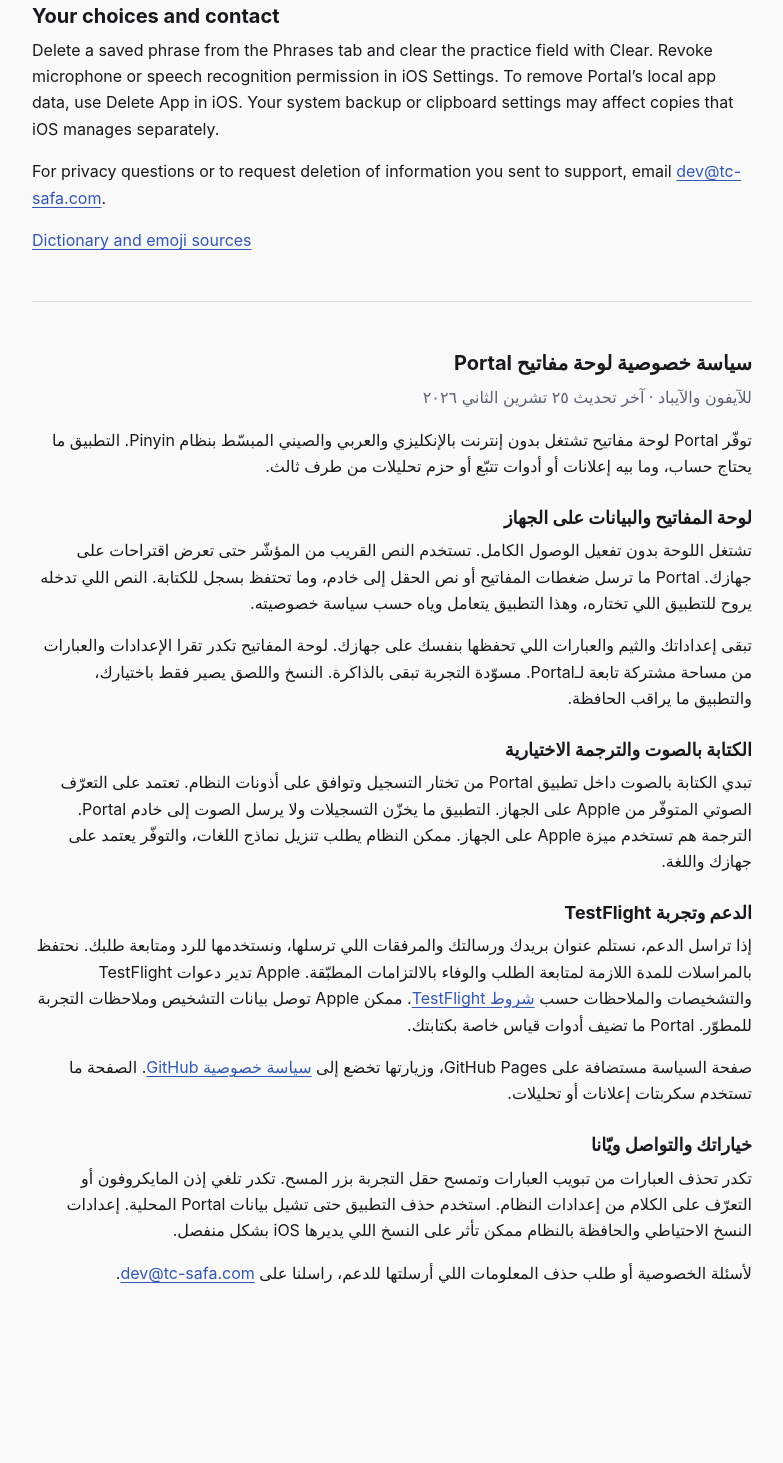
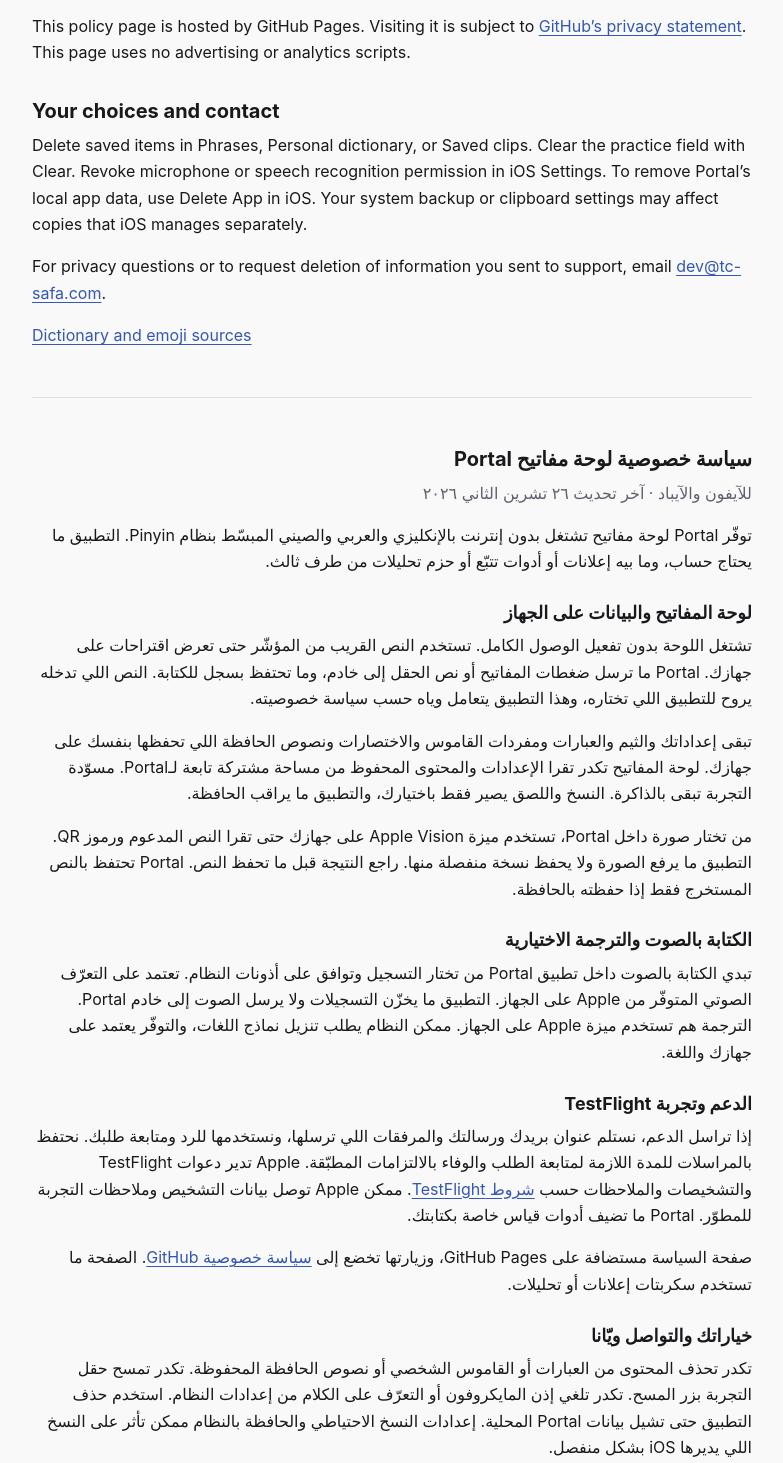
Before and after one commit to technicalcenter-dev/legal, a plain HTML site: page portal/privacy/index.html in a window 1280 px wide. Shown: the part 1178-2641 px from the top of the page, without its empty margins (248-1031 px from the left). Before the commit the page ends 2560 px from the top, so only its background shows below. Drawn offline with Linux system fonts and the light colour scheme.

Commit message:
Disclose Portal iOS dictionary, clips, and photo scanning (#7)

```diff
--- a/portal/privacy/index.html
+++ b/portal/privacy/index.html
@@ -35,14 +35,15 @@
   <main>
     <header>
       <h1>Portal Keyboard Privacy Policy</h1>
-      <p class="meta">iPhone and iPad · Updated <time datetime="2026-11-25">November 25, 2026</time></p>
+      <p class="meta">iPhone and iPad · Updated <time datetime="2026-11-26">November 26, 2026</time></p>
       <p><a href="#ar" lang="ar">اقرأ السياسة بالعربي</a></p>
     </header>
     <p>Portal provides an offline keyboard in English, Arabic, and Simplified Chinese Pinyin. The app needs no account, shows no ads, and uses no tracking or third-party analytics SDK.</p>
 
     <h2>Keyboard and local data</h2>
     <p>The keyboard works with Allow Full Access off. It uses text near the cursor to make suggestions on your device. Portal does not send keystrokes or editor text to a server or keep a typing history. Text you enter goes to the app you choose to type in, which handles it under its own privacy practices.</p>
-    <p>Portal saves your settings, theme, and phrases you explicitly add on your device. The keyboard can read those settings and saved phrases from a shared container belonging to Portal. The practice draft is kept in memory. You can paste or copy text yourself. Portal does not monitor your clipboard.</p>
+    <p>Portal saves your settings, theme, and the phrases, dictionary entries, shortcuts, and clipboard clips you explicitly add on your device. The keyboard can read those settings and saved items from a shared container belonging to Portal. The practice draft is kept in memory. You can paste or copy text yourself. Portal does not monitor your clipboard.</p>
+    <p>When you choose a photo in Portal, Apple Vision reads supported text and QR codes on the device. Portal does not upload the photo or save a separate copy. Review the result before saving any text. Portal keeps the extracted text only if you save it as a clip.</p>
 
     <h2>Optional voice and translation</h2>
     <p>Voice typing starts in the Portal app when you choose to record and grant the requested iOS permissions. It uses an available Apple on-device recognizer. Portal does not store audio recordings or send speech to a Portal server. Text translation uses Apple’s on-device Translation framework. iOS may offer to download language models. Availability depends on the device and language.</p>
@@ -52,18 +53,19 @@
     <p>This policy page is hosted by GitHub Pages. Visiting it is subject to <a href="https://docs.github.com/site-policy/privacy-policies/github-general-privacy-statement">GitHub’s privacy statement</a>. This page uses no advertising or analytics scripts.</p>
 
     <h2>Your choices and contact</h2>
-    <p>Delete a saved phrase from the Phrases tab and clear the practice field with Clear. Revoke microphone or speech recognition permission in iOS Settings. To remove Portal’s local app data, use Delete App in iOS. Your system backup or clipboard settings may affect copies that iOS manages separately.</p>
+    <p>Delete saved items in Phrases, Personal dictionary, or Saved clips. Clear the practice field with Clear. Revoke microphone or speech recognition permission in iOS Settings. To remove Portal’s local app data, use Delete App in iOS. Your system backup or clipboard settings may affect copies that iOS manages separately.</p>
     <p>For privacy questions or to request deletion of information you sent to support, email <a href="mailto:dev@tc-safa.com">dev@tc-safa.com</a>.</p>
     <p><a href="../sources/">Dictionary and emoji sources</a></p>
 
     <section id="ar" class="arabic" lang="ar" dir="rtl">
       <h2>سياسة خصوصية لوحة مفاتيح Portal</h2>
-      <p class="meta">للآيفون والآيباد · آخر تحديث <time datetime="2026-11-25">٢٥ تشرين الثاني ٢٠٢٦</time></p>
+      <p class="meta">للآيفون والآيباد · آخر تحديث <time datetime="2026-11-26">٢٦ تشرين الثاني ٢٠٢٦</time></p>
       <p>توفّر Portal لوحة مفاتيح تشتغل بدون إنترنت بالإنكليزي والعربي والصيني المبسّط بنظام Pinyin. التطبيق ما يحتاج حساب، وما بيه إعلانات أو أدوات تتبّع أو حزم تحليلات من طرف ثالث.</p>
 
       <h3>لوحة المفاتيح والبيانات على الجهاز</h3>
       <p>تشتغل اللوحة بدون تفعيل الوصول الكامل. تستخدم النص القريب من المؤشّر حتى تعرض اقتراحات على جهازك. Portal ما ترسل ضغطات المفاتيح أو نص الحقل إلى خادم، وما تحتفظ بسجل للكتابة. النص اللي تدخله يروح للتطبيق اللي تختاره، وهذا التطبيق يتعامل وياه حسب سياسة خصوصيته.</p>
-      <p>تبقى إعداداتك والثيم والعبارات اللي تحفظها بنفسك على جهازك. لوحة المفاتيح تكدر تقرا الإعدادات والعبارات من مساحة مشتركة تابعة لـPortal. مسوّدة التجربة تبقى بالذاكرة. النسخ واللصق يصير فقط باختيارك، والتطبيق ما يراقب الحافظة.</p>
+      <p>تبقى إعداداتك والثيم والعبارات ومفردات القاموس والاختصارات ونصوص الحافظة اللي تحفظها بنفسك على جهازك. لوحة المفاتيح تكدر تقرا الإعدادات والمحتوى المحفوظ من مساحة مشتركة تابعة لـPortal. مسوّدة التجربة تبقى بالذاكرة. النسخ واللصق يصير فقط باختيارك، والتطبيق ما يراقب الحافظة.</p>
+      <p>من تختار صورة داخل Portal، تستخدم ميزة Apple Vision على جهازك حتى تقرا النص المدعوم ورموز QR. التطبيق ما يرفع الصورة ولا يحفظ نسخة منفصلة منها. راجع النتيجة قبل ما تحفظ النص. Portal تحتفظ بالنص المستخرج فقط إذا حفظته بالحافظة.</p>
 
       <h3>الكتابة بالصوت والترجمة الاختيارية</h3>
       <p>تبدي الكتابة بالصوت داخل تطبيق Portal من تختار التسجيل وتوافق على أذونات النظام. تعتمد على التعرّف الصوتي المتوفّر من Apple على الجهاز. التطبيق ما يخزّن التسجيلات ولا يرسل الصوت إلى خادم Portal. الترجمة هم تستخدم ميزة Apple على الجهاز. ممكن النظام يطلب تنزيل نماذج اللغات، والتوفّر يعتمد على جهازك واللغة.</p>
@@ -73,7 +75,7 @@
       <p>صفحة السياسة مستضافة على GitHub Pages، وزيارتها تخضع إلى <a href="https://docs.github.com/site-policy/privacy-policies/github-general-privacy-statement">سياسة خصوصية GitHub</a>. الصفحة ما تستخدم سكربتات إعلانات أو تحليلات.</p>
 
       <h3>خياراتك والتواصل ويّانا</h3>
-      <p>تكدر تحذف العبارات من تبويب العبارات وتمسح حقل التجربة بزر المسح. تكدر تلغي إذن المايكروفون أو التعرّف على الكلام من إعدادات النظام. استخدم حذف التطبيق حتى تشيل بيانات Portal المحلية. إعدادات النسخ الاحتياطي والحافظة بالنظام ممكن تأثر على النسخ اللي يديرها iOS بشكل منفصل.</p>
+      <p>تكدر تحذف المحتوى من العبارات أو القاموس الشخصي أو نصوص الحافظة المحفوظة. تكدر تمسح حقل التجربة بزر المسح. تكدر تلغي إذن المايكروفون أو التعرّف على الكلام من إعدادات النظام. استخدم حذف التطبيق حتى تشيل بيانات Portal المحلية. إعدادات النسخ الاحتياطي والحافظة بالنظام ممكن تأثر على النسخ اللي يديرها iOS بشكل منفصل.</p>
       <p>لأسئلة الخصوصية أو طلب حذف المعلومات اللي أرسلتها للدعم، راسلنا على <a href="mailto:dev@tc-safa.com" dir="ltr">dev@tc-safa.com</a>.</p>
     </section>
   </main>
```
